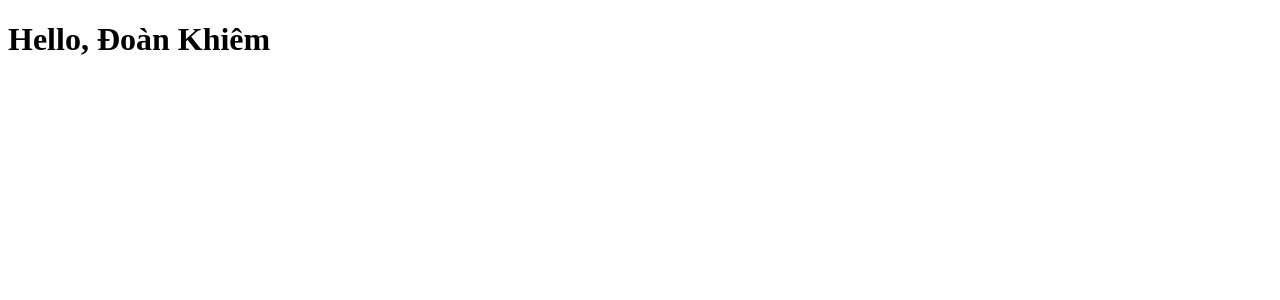
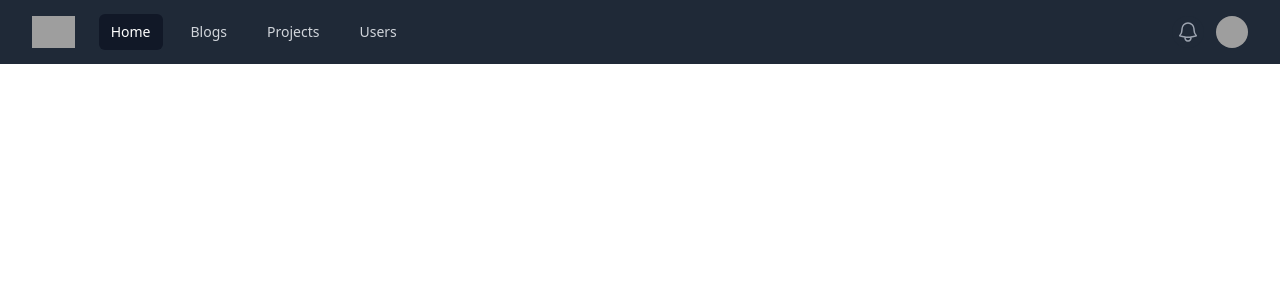
Before and after one commit to DoanKhiem/CursoDeVue3ConTypescript, a Nuxt app: page /blogs in a window 1280 px wide. Shown: the top 300 px of the page. Built offline with nearby package versions, Linux system fonts and the light colour scheme; grey boxes are pictures that could not be loaded.

Commit message:
add package tailwindcss and component header

```diff
--- a/app.vue
+++ b/app.vue
@@ -1,5 +1,5 @@
 <template>
   <div>
-    <h1>Hello, Đoàn Khiêm</h1>
+    <SiteHeader />
   </div>
 </template>
--- /dev/null
+++ b/components/SiteHeader.vue
@@ -0,0 +1,78 @@
+<template>
+  <Disclosure as="nav" class="bg-gray-800" v-slot="{ open }">
+    <div class="mx-auto max-w-7xl px-2 sm:px-6 lg:px-8">
+      <div class="relative flex h-16 items-center justify-between">
+        <div class="absolute inset-y-0 left-0 flex items-center sm:hidden">
+          <!-- Mobile menu button-->
+          <DisclosureButton class="relative inline-flex items-center justify-center rounded-md p-2 text-gray-400 hover:bg-gray-700 hover:text-white focus:outline-none focus:ring-2 focus:ring-inset focus:ring-white">
+            <span class="absolute -inset-0.5" />
+            <span class="sr-only">Open main menu</span>
+            <Bars3Icon v-if="!open" class="block h-6 w-6" aria-hidden="true" />
+            <XMarkIcon v-else class="block h-6 w-6" aria-hidden="true" />
+          </DisclosureButton>
+        </div>
+        <div class="flex flex-1 items-center justify-center sm:items-stretch sm:justify-start">
+          <div class="flex flex-shrink-0 items-center">
+            <img class="h-8 w-auto" src="https://tailwindui.com/img/logos/mark.svg?color=indigo&shade=500" alt="Your Company" />
+          </div>
+          <div class="hidden sm:ml-6 sm:block">
+            <div class="flex space-x-4">
+              <a v-for="item in navigation" :key="item.name" :href="item.href" :class="[item.current ? 'bg-gray-900 text-white' : 'text-gray-300 hover:bg-gray-700 hover:text-white', 'rounded-md px-3 py-2 text-sm font-medium']" :aria-current="item.current ? 'page' : undefined">{{ item.name }}</a>
+            </div>
+          </div>
+        </div>
+        <div class="absolute inset-y-0 right-0 flex items-center pr-2 sm:static sm:inset-auto sm:ml-6 sm:pr-0">
+          <button type="button" class="relative rounded-full bg-gray-800 p-1 text-gray-400 hover:text-white focus:outline-none focus:ring-2 focus:ring-white focus:ring-offset-2 focus:ring-offset-gray-800">
+            <span class="absolute -inset-1.5" />
+            <span class="sr-only">View notifications</span>
+            <BellIcon class="h-6 w-6" aria-hidden="true" />
+          </button>
+
+          <!-- Profile dropdown -->
+          <Menu as="div" class="relative ml-3">
+            <div>
+              <MenuButton class="relative flex rounded-full bg-gray-800 text-sm focus:outline-none focus:ring-2 focus:ring-white focus:ring-offset-2 focus:ring-offset-gray-800">
+                <span class="absolute -inset-1.5" />
+                <span class="sr-only">Open user menu</span>
+                <img class="h-8 w-8 rounded-full" src="https://images.unsplash.com/photo-1472099645785-5658abf4ff4e?ixlib=rb-1.2.1&ixid=eyJhcHBfaWQiOjEyMDd9&auto=format&fit=facearea&facepad=2&w=256&h=256&q=80" alt="" />
+              </MenuButton>
+            </div>
+            <transition enter-active-class="transition ease-out duration-100" enter-from-class="transform opacity-0 scale-95" enter-to-class="transform opacity-100 scale-100" leave-active-class="transition ease-in duration-75" leave-from-class="transform opacity-100 scale-100" leave-to-class="transform opacity-0 scale-95">
+              <MenuItems class="absolute right-0 z-10 mt-2 w-48 origin-top-right rounded-md bg-white py-1 shadow-lg ring-1 ring-black ring-opacity-5 focus:outline-none">
+                <MenuItem v-slot="{ active }">
+                  <a href="#" :class="[active ? 'bg-gray-100' : '', 'block px-4 py-2 text-sm text-gray-700']">Your Profile</a>
+                </MenuItem>
+                <MenuItem v-slot="{ active }">
+                  <a href="#" :class="[active ? 'bg-gray-100' : '', 'block px-4 py-2 text-sm text-gray-700']">Settings</a>
+                </MenuItem>
+                <MenuItem v-slot="{ active }">
+                  <a href="#" :class="[active ? 'bg-gray-100' : '', 'block px-4 py-2 text-sm text-gray-700']">Sign out</a>
+                </MenuItem>
+              </MenuItems>
+            </transition>
+          </Menu>
+        </div>
+      </div>
+    </div>
+
+    <DisclosurePanel class="sm:hidden">
+      <div class="space-y-1 px-2 pb-3 pt-2">
+        <DisclosureButton v-for="item in navigation" :key="item.name" as="a" :href="item.href" :class="[item.current ? 'bg-gray-900 text-white' : 'text-gray-300 hover:bg-gray-700 hover:text-white', 'block rounded-md px-3 py-2 text-base font-medium']" :aria-current="item.current ? 'page' : undefined">{{ item.name }}</DisclosureButton>
+      </div>
+    </DisclosurePanel>
+  </Disclosure>
+</template>
+
+<script setup>
+import { Disclosure, DisclosureButton, DisclosurePanel, Menu, MenuButton, MenuItem, MenuItems } from '@headlessui/vue'
+import { Bars3Icon, BellIcon, XMarkIcon } from '@heroicons/vue/24/outline'
+
+const route = { name: 'index' }
+
+const navigation = [
+  { name: 'Home', href: '/', current: route.name == 'index' },
+  { name: 'Blogs', href: '/blogs', current: route.name.includes('blogs') },
+  { name: 'Projects', href: '/projects', current: route.name == 'projects' },
+  { name: 'Users', href: '/users', current: route.name == 'users' },
+]
+</script>
--- a/nuxt.config.ts
+++ b/nuxt.config.ts
@@ -1,4 +1,6 @@
 // https://nuxt.com/docs/api/configuration/nuxt-config
 export default defineNuxtConfig({
-  devtools: { enabled: true }
+  modules: [
+    '@nuxtjs/tailwindcss'
+  ]
 })
--- a/package.json
+++ b/package.json
@@ -10,8 +10,13 @@
     "postinstall": "nuxt prepare"
   },
   "dependencies": {
+    "@headlessui/vue": "^1.7.22",
+    "@heroicons/vue": "^2.1.3",
     "nuxt": "^3.11.2",
     "vue": "^3.4.27",
     "vue-router": "^4.3.2"
+  },
+  "devDependencies": {
+    "@nuxtjs/tailwindcss": "^6.12.0"
   }
 }
```
Also changed, not shown: 1 other file (tests, documents, lock files or other folders).
